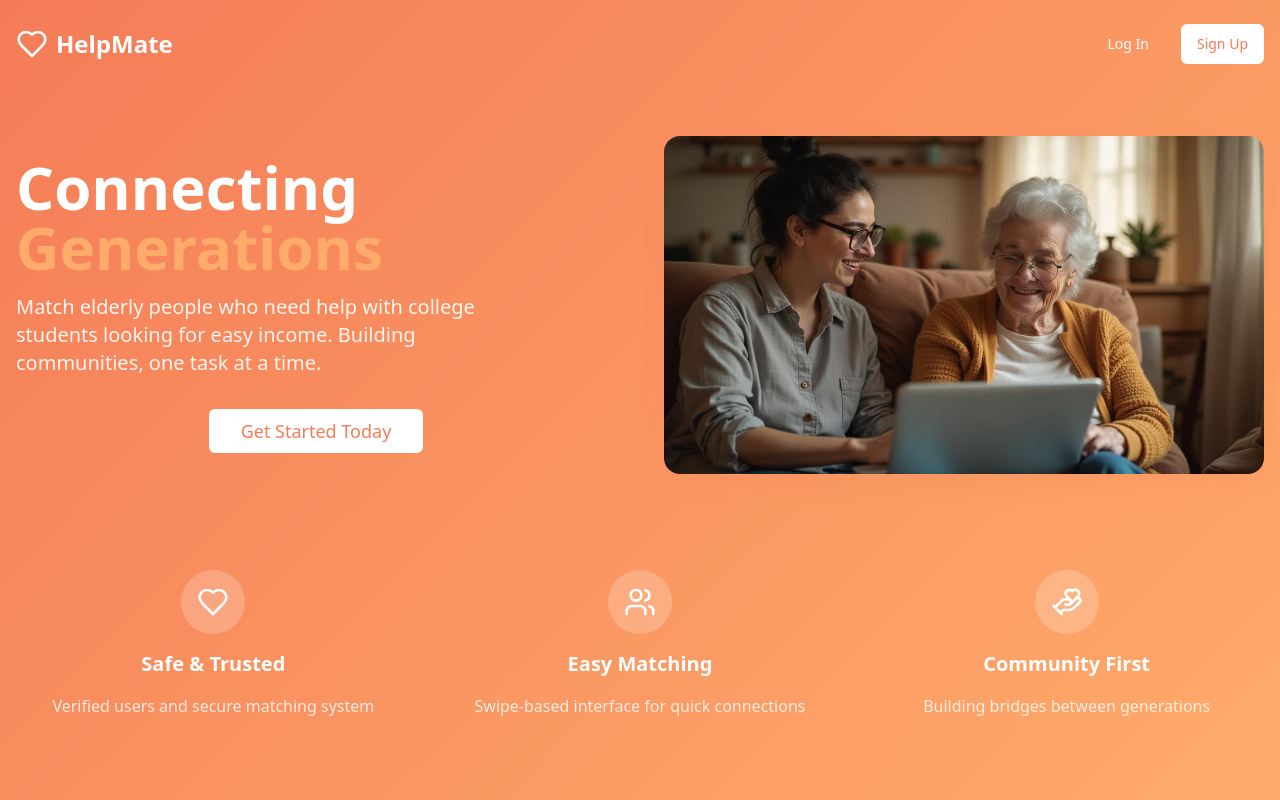
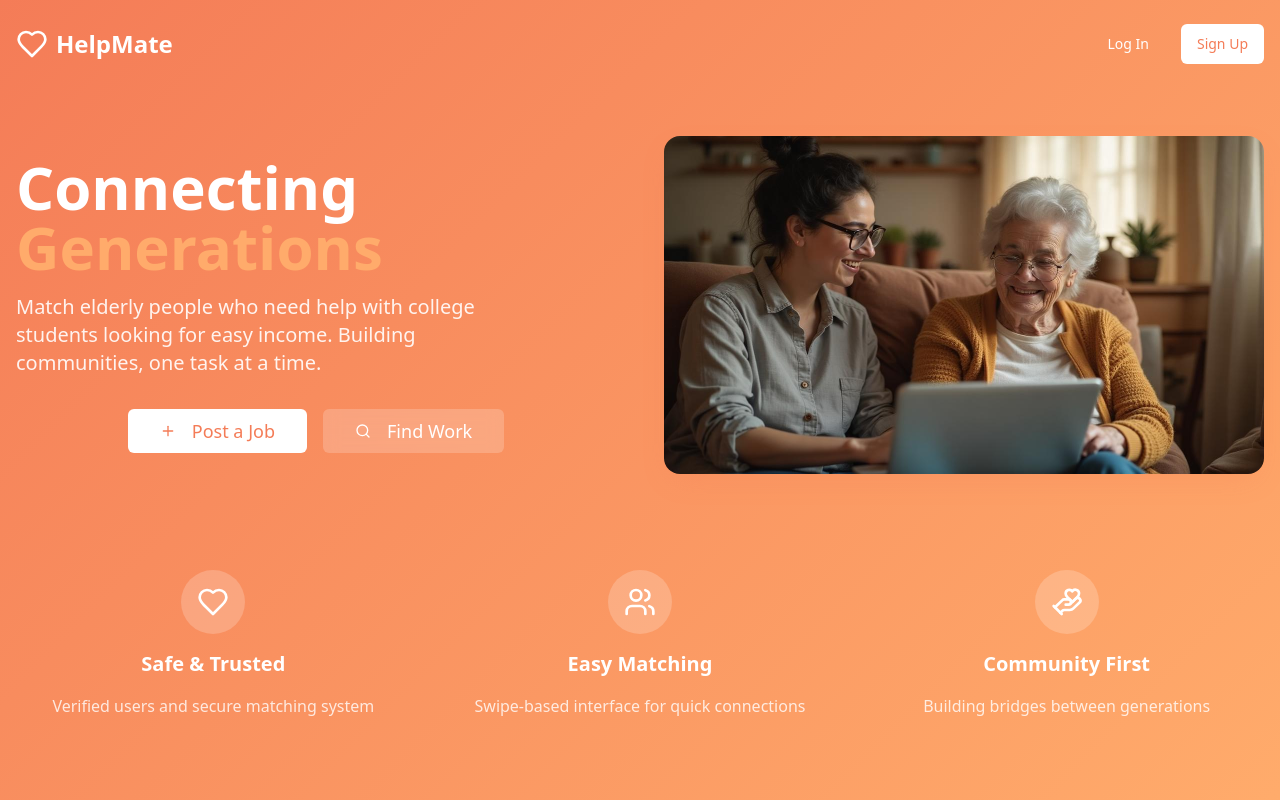
Before and after one commit to TylerKas/Swiper, a React (Vite) app: page / in a window 1280 px wide. Built offline with nearby package versions, Linux system fonts and the light colour scheme.

Commit message:
Add job posting/swiping buttons
Reinstated the "post jobs" and "swipe for jobs" buttons on the landing page, replacing the "Get Started Today" button.

```diff
--- a/src/pages/Index.tsx
+++ b/src/pages/Index.tsx
@@ -1,7 +1,7 @@
 import { Button } from "@/components/ui/button";
 import { Card, CardContent } from "@/components/ui/card";
 import { useNavigate } from "react-router-dom";
-import { Users, Heart, HandHeart, User } from "lucide-react";
+import { Users, Heart, HandHeart, User, Plus, Search } from "lucide-react";
 import { useAuth } from "@/contexts/AuthContext";
 import heroImage from "@/assets/hero-image.jpg";
 
@@ -65,13 +65,22 @@ const Index = () => {
               </p>
             </div>
 
-            <div className="flex justify-center">
+            <div className="flex flex-col sm:flex-row gap-4 justify-center">
               <Button
                 size="lg"
-                onClick={() => navigate('/signup')}
+                onClick={() => navigate('/elder')}
                 className="bg-white text-primary hover:bg-white/90 text-lg px-8 py-4"
               >
-                Get Started Today
+                <Plus className="h-5 w-5 mr-2" />
+                Post a Job
+              </Button>
+              <Button
+                size="lg"
+                onClick={() => navigate('/student')}
+                className="bg-white/20 backdrop-blur border-white/20 text-white hover:bg-white/30 text-lg px-8 py-4"
+              >
+                <Search className="h-5 w-5 mr-2" />
+                Find Work
               </Button>
             </div>
           </div>
```
